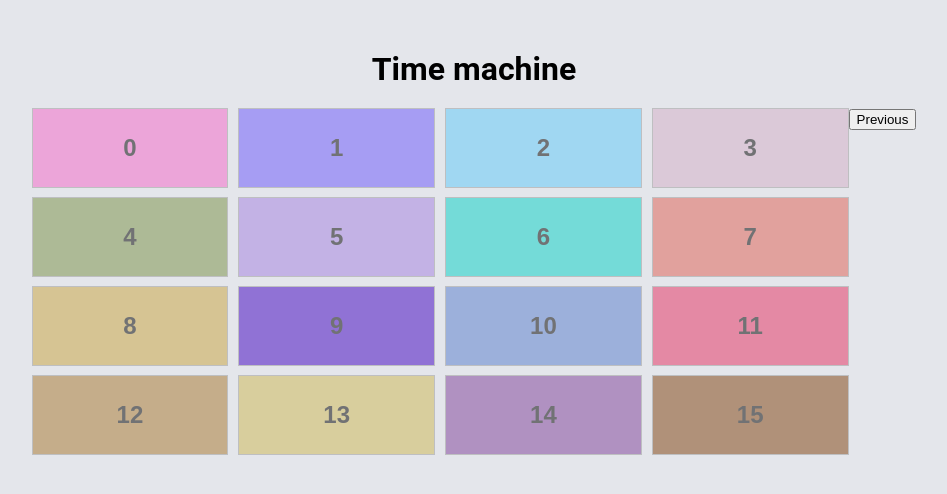
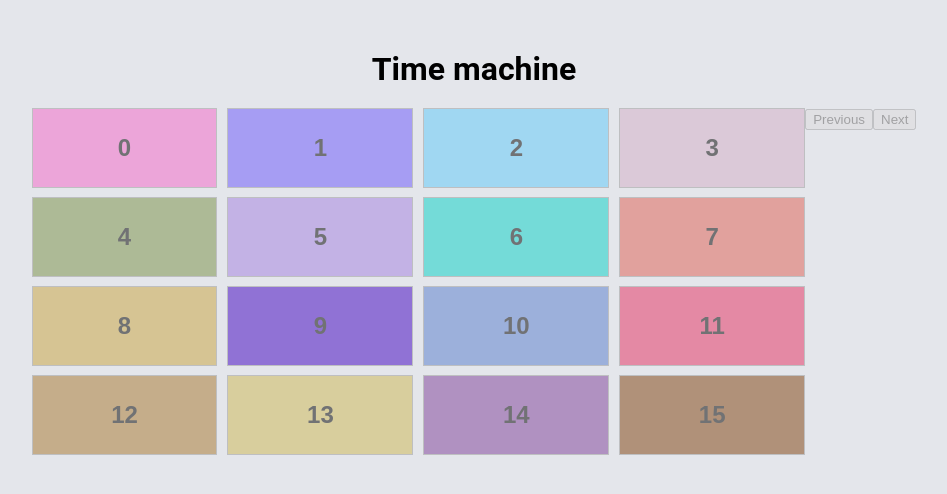
Before and after one commit to DanDPV/Applaudo-Trainee-week-7, a React (Create React App) app: page / in a window 1280 px wide. Shown: the top 494 px of the page, without its empty margins (166-1113 px from the left). Built offline with nearby package versions, Linux system fonts and the light colour scheme.

Commit message:
:construction: Add next button to Time machine menu

```diff
--- a/src/components/TimeMachineMenu/TimeMachineMenu.tsx
+++ b/src/components/TimeMachineMenu/TimeMachineMenu.tsx
@@ -13,10 +13,14 @@ const TimeMachineMenu = ({
   getPreviousValue,
 }: ITimeMachineMenu) => {
   const [isDisabledPrevious, setIsDisabledPrevious] = useState<boolean>(true);
+  const [isDisabledNext, setIsDisabledNext] = useState<boolean>(true);
 
   useEffect(() => {
-    if (currentPosition > timeLength) setIsDisabledPrevious(true);
+    if (timeLength === 0 || currentPosition === (timeLength - 1)) setIsDisabledPrevious(true);
     else setIsDisabledPrevious(false);
+
+    if (currentPosition === 0) setIsDisabledNext(true);
+    else setIsDisabledNext(false);
   }, [currentPosition, timeLength]);
 
   return (
@@ -28,6 +32,13 @@ const TimeMachineMenu = ({
       >
         Previous
       </button>
+      <button
+        type="button"
+        disabled={isDisabledNext}
+        onClick={() => getPreviousValue(-1)}
+      >
+        Next
+      </button>
     </div>
   );
 };
```
